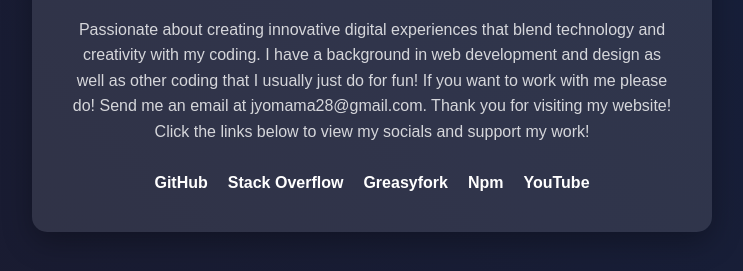
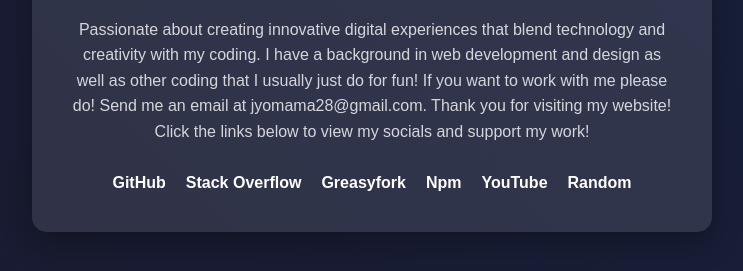
Before and after one commit to jyoeymama/My-Bio-Website, a plain HTML site: page index.html in a window 1280 px wide. Shown: the part 357-628 px from the top of the page, without its empty margins (268-1011 px from the left). Drawn offline with Linux system fonts and the light colour scheme.

Commit message:
Update index.html

```diff
--- a/index.html
+++ b/index.html
@@ -85,6 +85,7 @@
             <a href="https://greasyfork.org/en/users/1418379-jyo-mama" class="social-link">Greasyfork</a>
             <a href="https://www.npmjs.com/~jyomama28" class="social-link">Npm</a>
             <a href="https://www.youtube.com/@realjyomama28" class="social-link">YouTube</a>
+            <a href="https://www.youtube.com/watch?v=dQw4w9WgXcQ&list=RDdQw4w9WgXcQ&start_radio=1" class="social-link">Random</a>
         </div>
     </div>
 </body>
```
